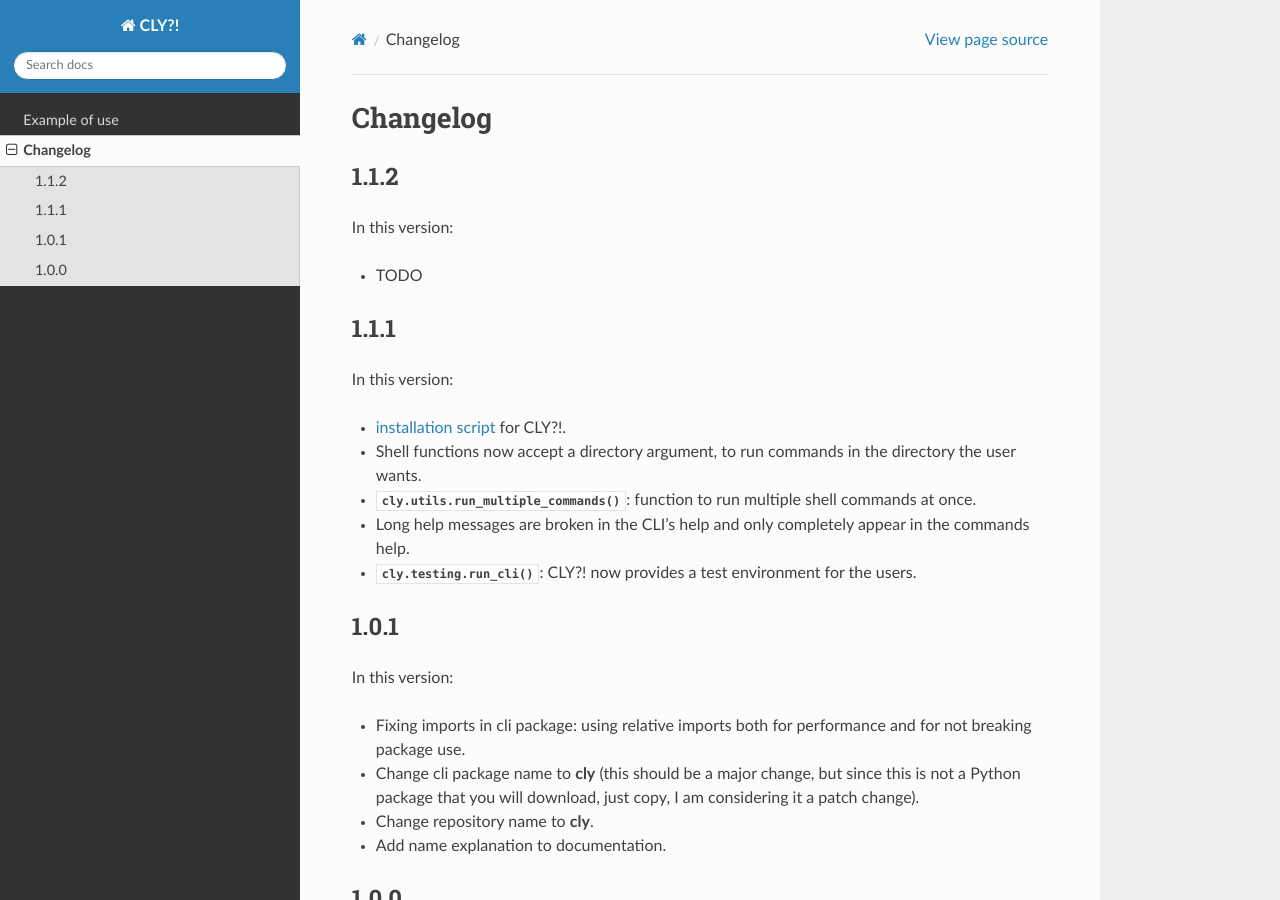
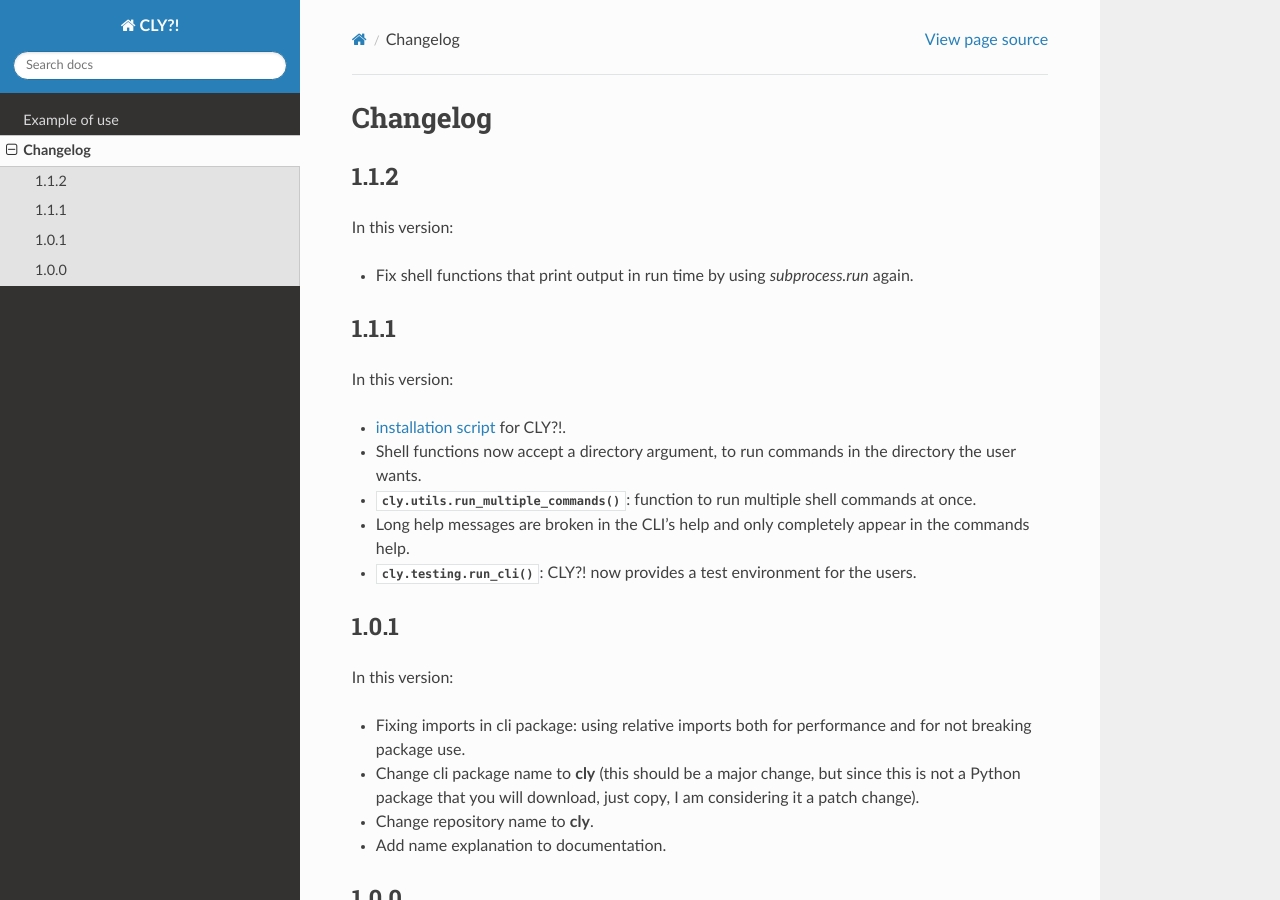
Before and after one commit to mateusoliveira43/cly, a Sphinx documentation site: the page built from docs/changelog.rst, in a window 1280 px wide and 900 px high. Built offline with Sphinx 7.4.7 and the Read the Docs theme 2.0.0, drawn with Linux system fonts in a browser that asks for light colours; pages that are not in the unit, such as notebooks, are missing from menus.

Commit message:
fixup! fix: Fix shell manipulation functions

```diff
--- a/docs/changelog.rst
+++ b/docs/changelog.rst
@@ -6,7 +6,7 @@ Changelog
 
 In this version:
 
-- TODO
+- Fix shell functions that print output in run time by using `subprocess.run` again.
 
 1.1.1
 -----
```
